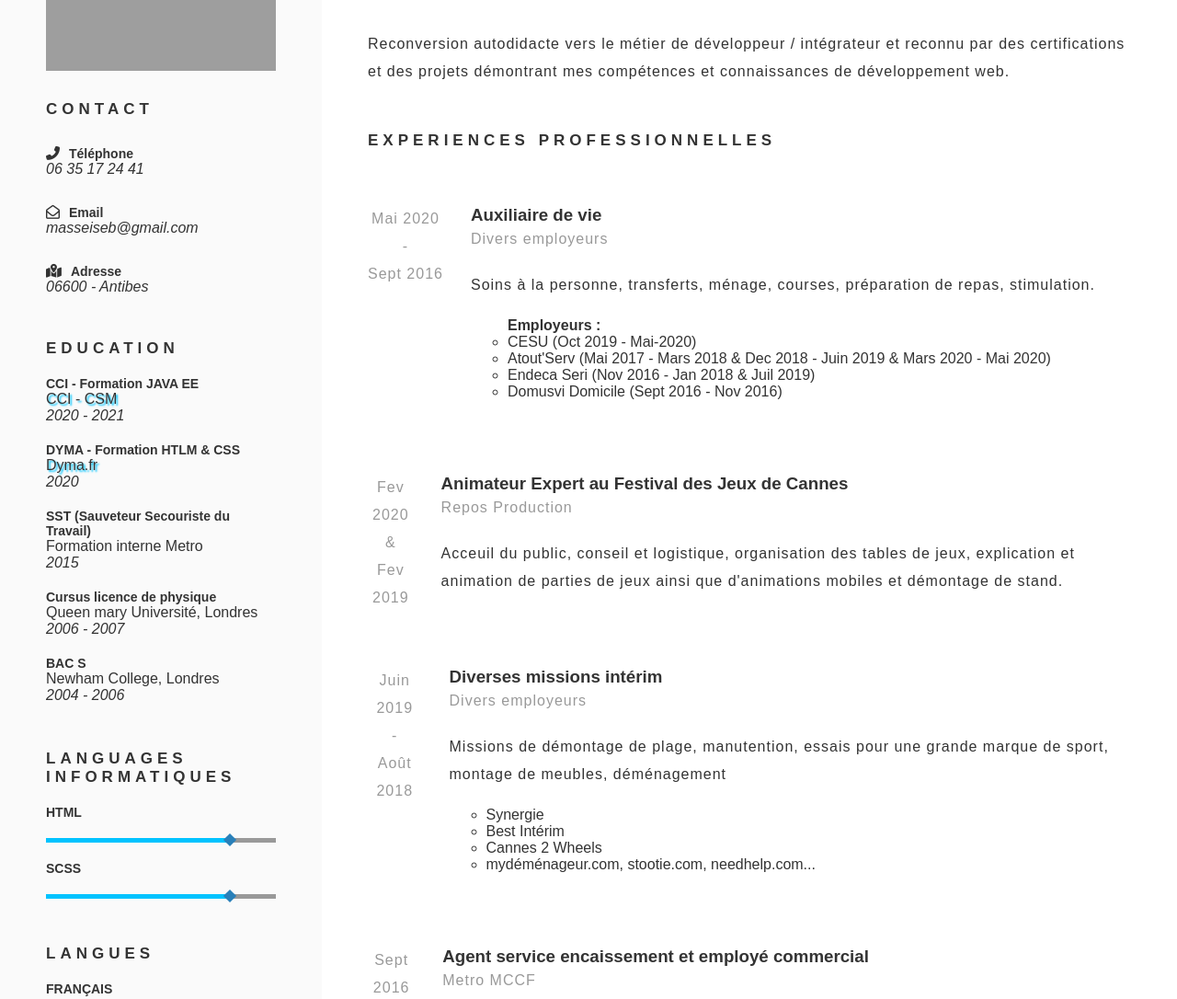
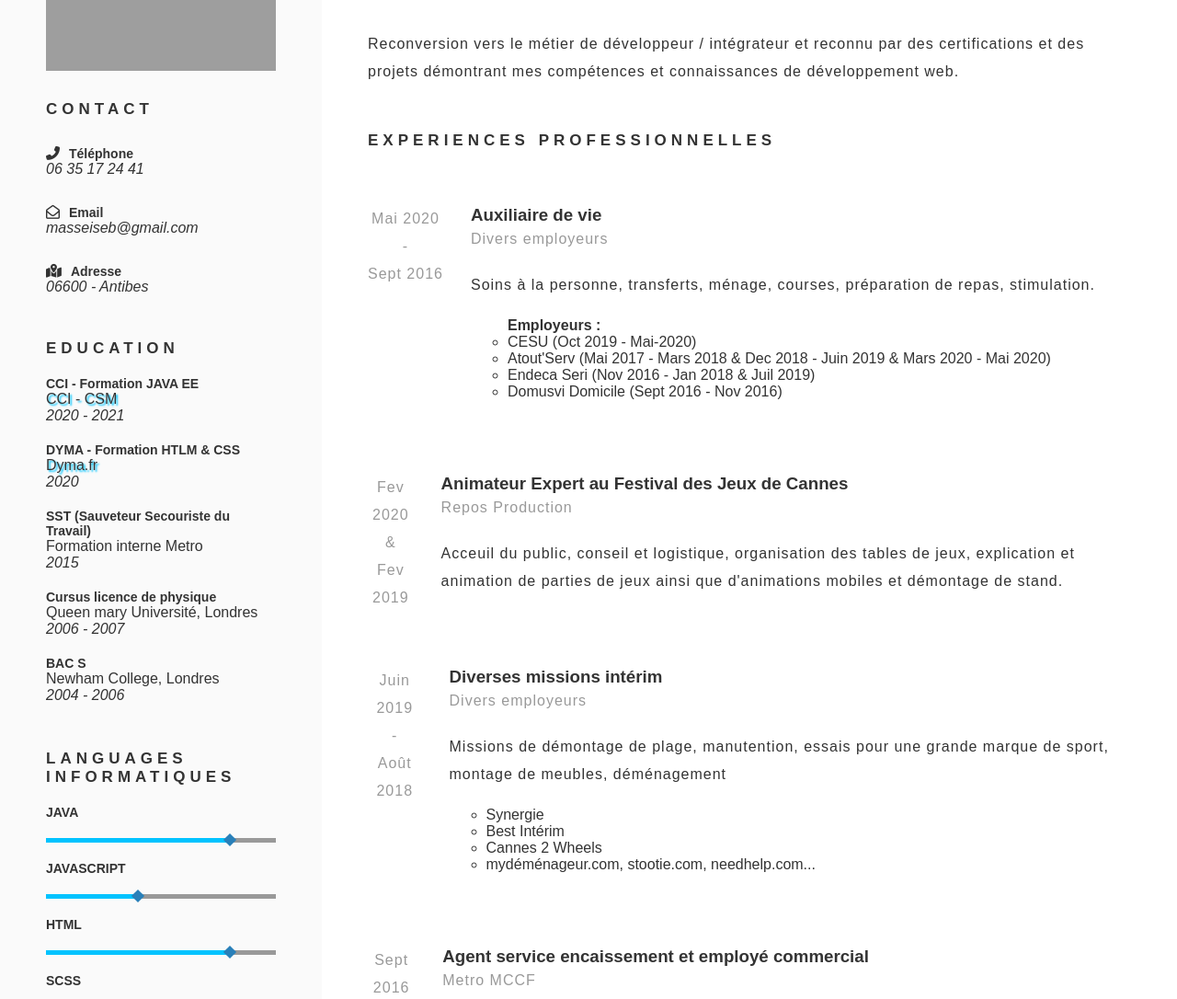
Before and after one commit to AlexSWEng/CV, a website: page index.html in a window 1280 px wide. Shown: the part 472-1558 px from the top of the page at 92% size. Drawn offline with Linux system fonts and the light colour scheme; grey boxes are pictures that could not be loaded; a web font is replaced by a local one.

Commit message:
maj compétences

```diff
--- a/index.html
+++ b/index.html
@@ -85,6 +85,16 @@
         </div>
         <div class="block">
           <h2 class="title-small">LANGUAGES INFORMATIQUES</h2>
+          <h3>JAVA</h3>
+          <div class="bar-skill">
+            <div class="bar-skill-progress"></div>
+            <div class="bar-skill-dot"></div>
+          </div>
+          <h3>JAVASCRIPT</h3>
+          <div class="bar-skill">
+            <div class="bar-skill-progress javascript-progress"></div>
+            <div class="bar-skill-dot javascript-dot"></div>
+          </div>
           <h3>HTML</h3>
           <div class="bar-skill">
             <div class="bar-skill-progress"></div>
@@ -140,9 +150,9 @@
       <main>
         <h2 class="title-small">PROFIL PROFESSIONNEL</h2>
         <p class="mb-5">
-          Reconversion autodidacte vers le métier de développeur / intégrateur
-          et reconnu par des certifications et des projets démontrant mes
-          compétences et connaissances de développement web.
+          Reconversion vers le métier de développeur / intégrateur et reconnu
+          par des certifications et des projets démontrant mes compétences et
+          connaissances de développement web.
         </p>
         <h2 class="title-small">EXPERIENCES PROFESSIONNELLES</h2>
         <div class="experience">
--- a/scss/style.scss
+++ b/scss/style.scss
@@ -158,6 +158,9 @@
         width: 80%;
         background: var(--light);
       }
+      .javascript-progress {
+        width: 40%;
+      }
       .bar-skill-dot {
         position: absolute;
         height: 10px;
@@ -166,6 +169,9 @@
         left: calc(80% - 5px);
         top: -2.5px;
         transform: rotate(45deg);
+      }
+      .javascript-dot {
+        left: calc(40% - 5px);
       }
     }
     .stars-container {
```
Also changed, not shown: css/style.css.
